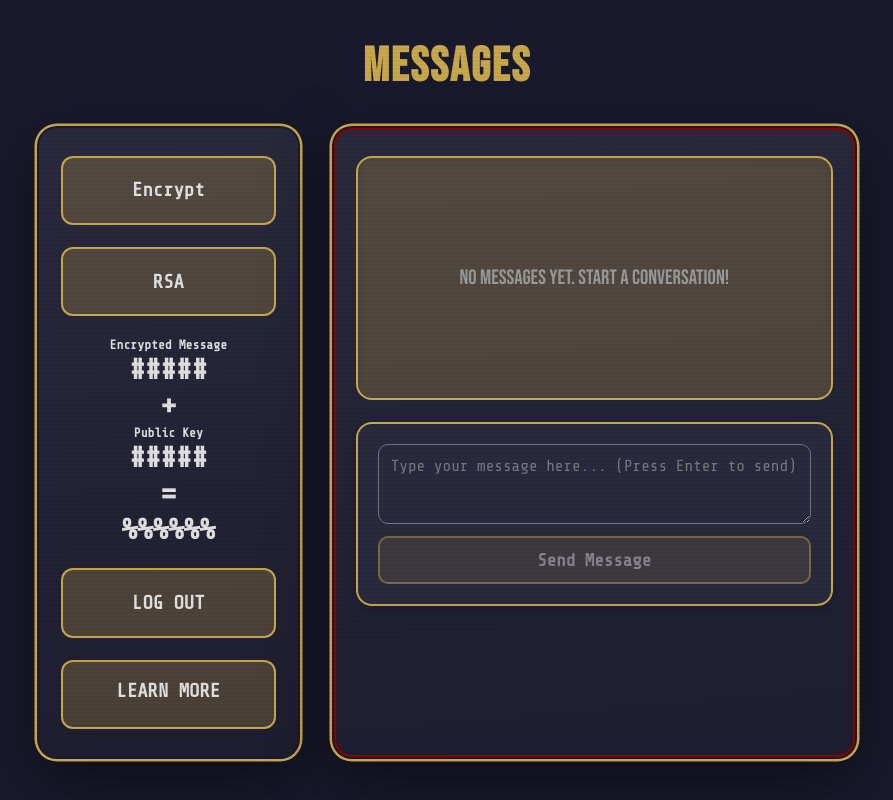
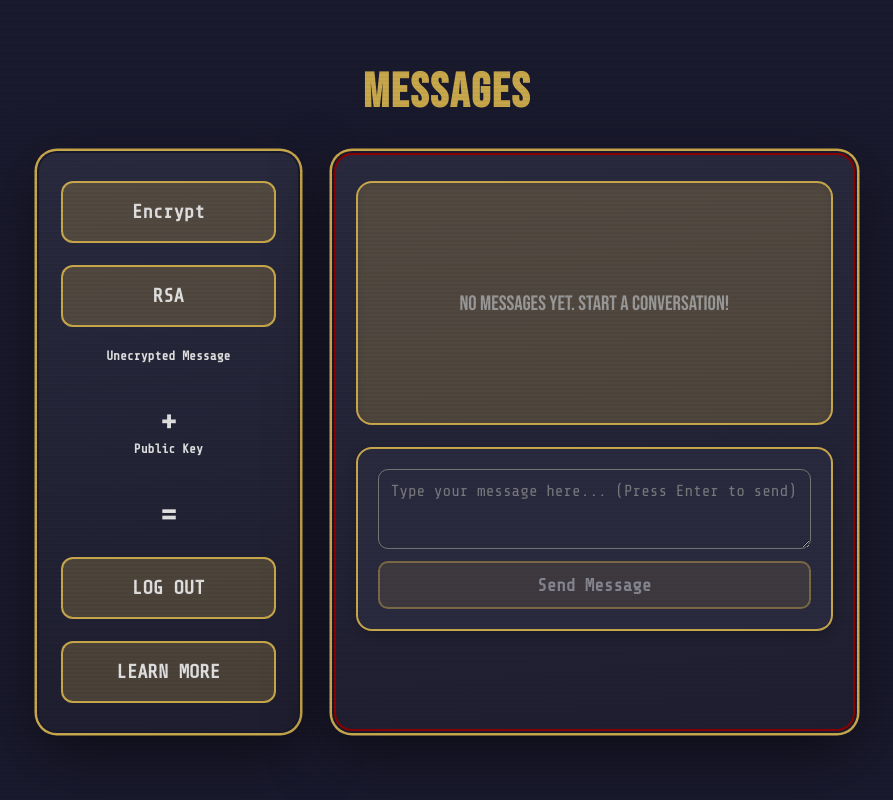
Before and after one commit to rajahw/cybersecurity-concept-demo, a React (Vite) app: page /messages in a window 1280 px wide. Shown: the whole page, without its empty margins (193-1086 px from the left). Built offline with nearby package versions, Linux system fonts and the light colour scheme.

Commit message:
Add encryption/decryption UI

```diff
--- a/src/MessagePage.css
+++ b/src/MessagePage.css
@@ -34,7 +34,6 @@
   padding: 28px 22px;
   display: grid;
   grid-template-rows: 1fr 1fr 3fr 1fr 1fr;
-  flex-direction: column;
   gap: 22px;
   position: relative;
 }
@@ -87,11 +86,11 @@
   margin: 0;
 }
 
-.message-item {
+.message-item,
+.message-item-highlighted {
   background: var(--panel-bg);
   border-radius: 12px;
   padding: 16px;
-  box-shadow: 0 2px 8px rgba(0,0,0,0.1);
   border-left: 4px solid var(--gold);
   display: flex;
   flex-direction: column;
@@ -99,6 +98,19 @@
   animation: slideIn 0.3s ease;
   max-width: 60%;
   word-wrap: break-word;
+}
+
+.message-item-highlighted {
+  outline: 2px solid white;
+}
+
+.message-item:hover {
+  outline: 2px solid var(--text-dark);
+}
+
+.message-item:active,
+.message-item-highlighted:active {
+  transform: translateY(2px);
 }
 
 @keyframes slideIn {
--- a/src/MessagePage.tsx
+++ b/src/MessagePage.tsx
@@ -1,6 +1,6 @@
 import {useState} from 'react';
 import {useNavigate} from 'react-router-dom';
-import {addMessage, getMessages, deleteMessage, formatTimestamp} from './utilities';
+import {addMessage, getMessages, deleteMessage, formatTimestamp, encryptMessageRSA, encryptMessageAES} from './utilities';
 import type {Message} from './utilities';
 import './MessagePage.css';
 
@@ -10,8 +10,11 @@ function MessagePage() {
     const [inputValue, setInputValue] = useState('');
     const [isEncrypted, setIsEncrypted] = useState(false);
     const [isRSA, setIsRSA] = useState(true);
+    const [highlightedMessage, setHighlightedMessage] = useState('');
+    const highlightedContent = messages.find(msg => msg.id === highlightedMessage)?.content || '';
     const username = localStorage.getItem('username') || '';
-
+    const {rsaEncrypted, rsaPublicKey, rsaPrivateKey} = encryptMessageRSA(highlightedContent);
+    const {aesEncrypted, aesKey} = encryptMessageAES(highlightedContent);
 
     function loadMessages() {
         const allMessages = getMessages();
@@ -29,6 +32,10 @@ function MessagePage() {
     function handleDeleteMessage(id: string) {
         deleteMessage(id);
         loadMessages();
+    }
+
+    function handleHighlightMessage(id: string) {
+        setHighlightedMessage(highlightedMessage === id ? '' : id);
     }
 
     function userLogout() {
@@ -69,11 +76,11 @@ function MessagePage() {
 
                 <div className="explanation-container">
                     <div className="explanation-label">
-                        Encrypted Message
+                        Unecrypted Message
                     </div>
 
                     <div className="explanation-item">
-                        #####
+                        {highlightedMessage !== '' ? highlightedContent : ""}
                     </div>
 
                     <div className="explanation-symbol">
@@ -85,7 +92,7 @@ function MessagePage() {
                     </div>
 
                     <div className="explanation-item">
-                        #####
+                        {highlightedMessage !== '' ? rsaPublicKey : ""}
                     </div>
 
                     <div className="explanation-symbol">
@@ -93,7 +100,7 @@ function MessagePage() {
                     </div>
 
                     <div className="explanation-item">
-                        %%%%%%
+                        {highlightedMessage !== '' ? rsaEncrypted : ""}
                     </div>
                 </div>
 
@@ -117,7 +124,11 @@ function MessagePage() {
                             {messages.map((message) => {
                                 const time = formatTimestamp(message.timestamp);
                                 return (
-                                    <li key={message.id} className="message-item">
+                                    <li
+                                        key={message.id}
+                                        className={highlightedMessage === message.id ? "message-item-highlighted" : "message-item"}
+                                        onClick={() => handleHighlightMessage(message.id)}
+                                    >
                                         <div className="message-content">
                                             <p>{message.content}</p>
                                         </div>
--- a/src/utilities.ts
+++ b/src/utilities.ts
@@ -20,37 +20,6 @@ async function createPasswordHash(password: string) {
         const suffix = hashText.slice(5);
 
         return {prefix, suffix};
-   } catch (error) {
-        console.error(error);
-        return undefined;
-   }
-}
-
-export async function encryptMessageAES(message: string) {
-    const encoder = new TextEncoder();
-    const data = encoder.encode(message);
-
-    try {
-        const key = await crypto.subtle.generateKey(
-            {name: 'AES-GCM', length: 256},
-            true,
-            ['encrypt', 'decrypt']
-        );
-
-        const iv = crypto.getRandomValues(new Uint8Array(12));
-        const encrypted = await crypto.subtle.encrypt(
-            {name: 'AES-GCM', iv},
-            key,
-            data
-        );
-
-        const byteArray = Array.from(new Uint8Array(encrypted));
-        const encryptedMessage = byteArray.map(b => b.toString(16).padStart(2, '0')).join('').toUpperCase();
-        const keyArray = await crypto.subtle.exportKey('raw', key);
-        const keyText = btoa(String.fromCharCode(...new Uint8Array(keyArray)));
-        const shortKeyText = keyText.slice(0, 19) + '....';
-
-        return {message, encryptedMessage, shortKeyText};
    } catch (error) {
         console.error(error);
         return undefined;
@@ -84,13 +53,43 @@ export async function encryptMessageRSA(message: string) {
 
         const decoder = new TextDecoder();
         const encryptedMessage = decoder.decode(encrypted);
-        const decryptedMessage = message;
         const publicKeyArray = await crypto.subtle.exportKey('spki', publicKey);
         const publicKeyText = btoa(String.fromCharCode(...new Uint8Array(publicKeyArray)));
         const privateKeyArray = await crypto.subtle.exportKey('spki', privateKey);
         const privateKeyText = btoa(String.fromCharCode(...new Uint8Array(privateKeyArray)));
 
-        return {encryptedMessage, decryptedMessage, publicKeyText, privateKeyText};
+        return {encryptedMessage, publicKeyText, privateKeyText};
+   } catch (error) {
+        console.error(error);
+        return undefined;
+   }
+}
+
+export async function encryptMessageAES(message: string) {
+    const encoder = new TextEncoder();
+    const data = encoder.encode(message);
+
+    try {
+        const key = await crypto.subtle.generateKey(
+            {name: 'AES-GCM', length: 256},
+            true,
+            ['encrypt', 'decrypt']
+        );
+
+        const iv = crypto.getRandomValues(new Uint8Array(12));
+        const encrypted = await crypto.subtle.encrypt(
+            {name: 'AES-GCM', iv},
+            key,
+            data
+        );
+
+        const byteArray = Array.from(new Uint8Array(encrypted));
+        const encryptedMessage = byteArray.map(b => b.toString(16).padStart(2, '0')).join('').toUpperCase();
+        const keyArray = await crypto.subtle.exportKey('raw', key);
+        const keyText = btoa(String.fromCharCode(...new Uint8Array(keyArray)));
+        const shortKeyText = keyText.slice(0, 19) + '....';
+
+        return {encryptedMessage, shortKeyText};
    } catch (error) {
         console.error(error);
         return undefined;
@@ -197,7 +196,7 @@ export function getMessages(): Message[] {
    }
 }
 
-export function deleteMessage(id: string): void {
+export function deleteMessage(id: string) {
     const messages = getMessages();
     const filtered = messages.filter(msg => msg.id !== id);
     localStorage.setItem('messages', JSON.stringify(filtered));
```
